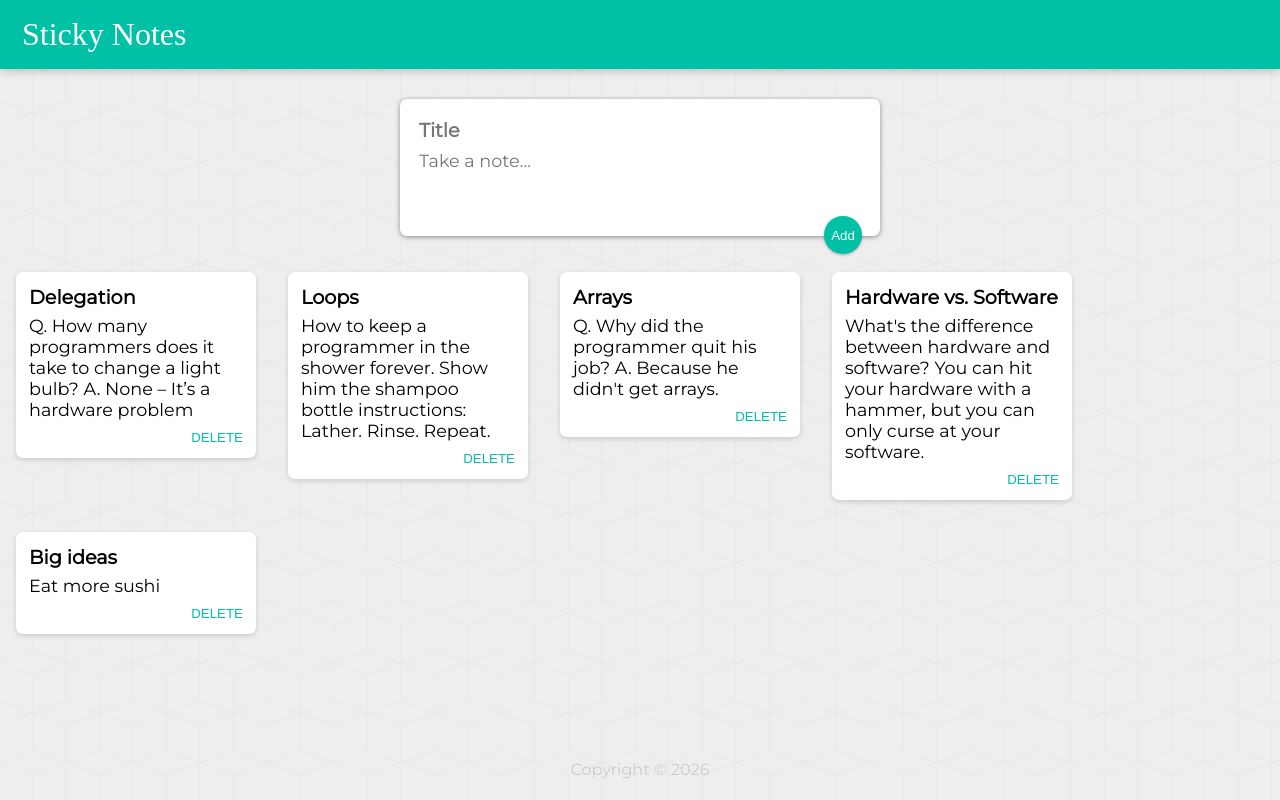
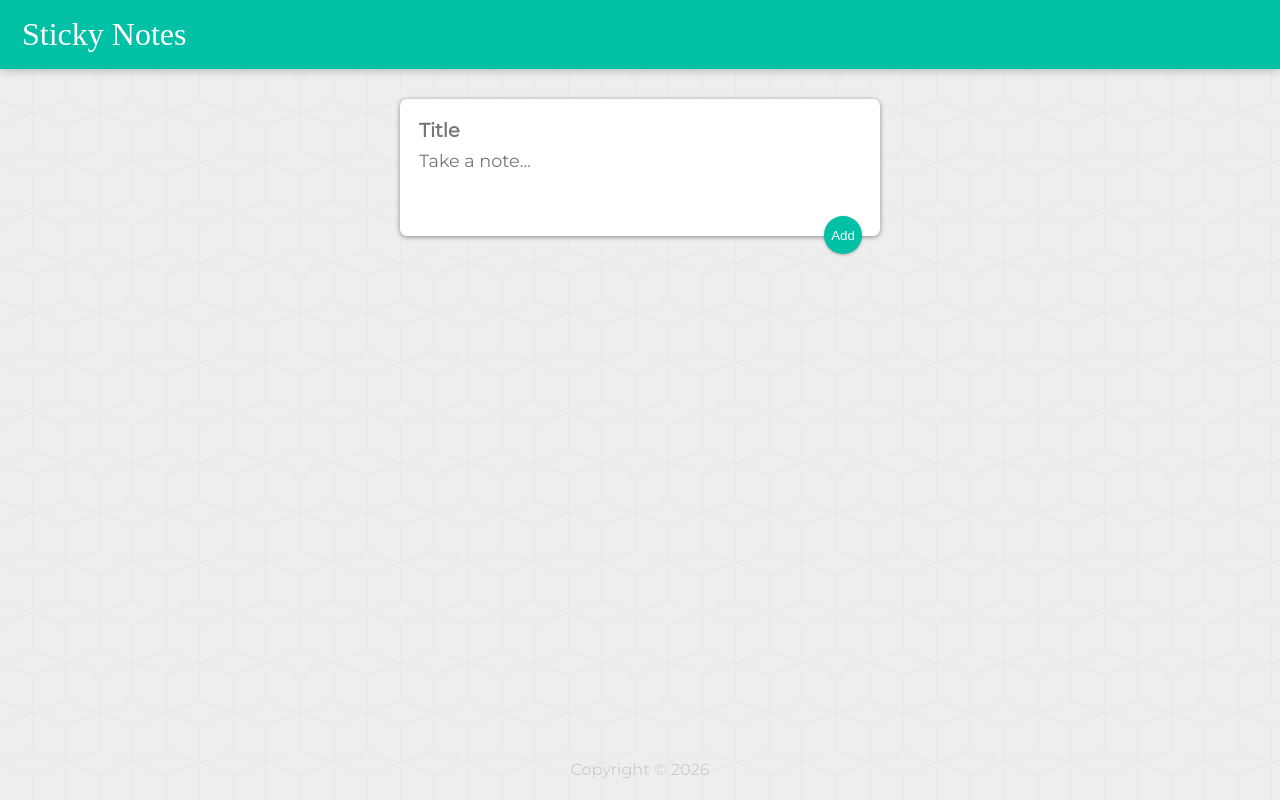
Before and after one commit to marivalerio104/sticky-notes, a React (Vite) app: page / in a window 1280 px wide. Built offline with nearby package versions, Linux system fonts and the light colour scheme; a web font is replaced by a local one.

Commit message:
Add local storage for notes

```diff
--- a/public/styles.css
+++ b/public/styles.css
@@ -7,7 +7,7 @@
 body {
   font-family: "Montserrat", sans-serif;
   background: #eee;
-  background-image: url("/cubes.png");
+  background-image: url("./cubes.png");
 }
 
 #root {
--- a/src/App.jsx
+++ b/src/App.jsx
@@ -1,12 +1,20 @@
-import myNotes from './notes'
 import Header from './components/Header';
 import CreateArea from './components/CreateNote';
 import Note from './components/Note';
 import Footer from './components/Footer';
-import { useState } from 'react';
+import { useState, useEffect } from 'react';
 
 export default function App() {
-  const [notes, setNotes] = useState(myNotes);
+  // Initialize notes from localStorage
+  const [notes, setNotes] = useState(() => {
+    const savedNotes = localStorage.getItem("notes");
+    return savedNotes ? JSON.parse(savedNotes) : [];
+  });
+
+  // Save notes to localStorage whenever notes state changes
+  useEffect(() => {
+    localStorage.setItem("notes", JSON.stringify(notes));
+  }, [notes]);
 
   function handleAddNote(note) {
     setNotes(prevNotes => [...prevNotes, note])
--- a/src/main.jsx
+++ b/src/main.jsx
@@ -5,5 +5,5 @@ import App from './App.jsx'
 createRoot(document.getElementById('root')).render(
   <StrictMode>
     <App />
-  </StrictMode>,
+  </StrictMode>
 )
--- a/src/notes.js
+++ /dev/null
@@ -1,26 +0,0 @@
-export default [
-  {
-    title: "Delegation",
-    content:
-      "Q. How many programmers does it take to change a light bulb? A. None – It’s a hardware problem"
-  },
-  {
-    title: "Loops",
-    content:
-      "How to keep a programmer in the shower forever. Show him the shampoo bottle instructions: Lather. Rinse. Repeat."
-  },
-  {
-    title: "Arrays",
-    content:
-      "Q. Why did the programmer quit his job? A. Because he didn't get arrays."
-  },
-  {
-    title: "Hardware vs. Software",
-    content:
-      "What's the difference between hardware and software? You can hit your hardware with a hammer, but you can only curse at your software."
-  },
-  {
-    title: "Big ideas",
-    content: "Eat more sushi"
-  }
-];
```
